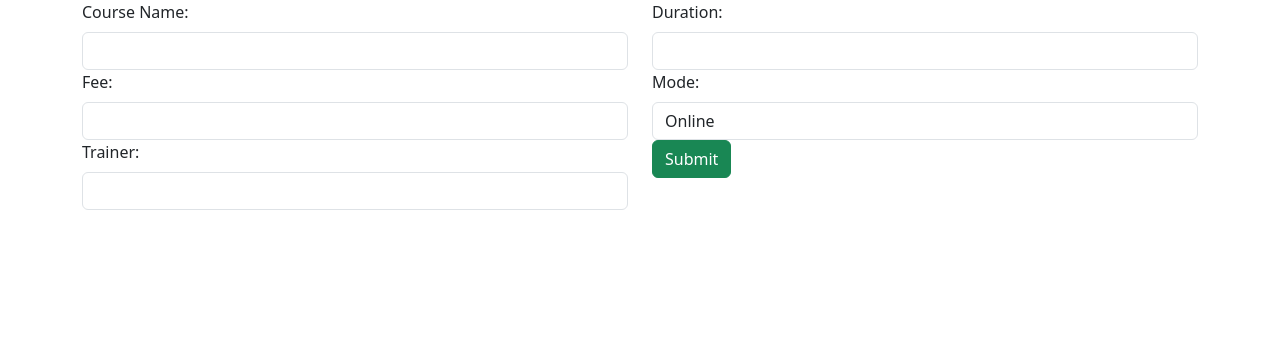
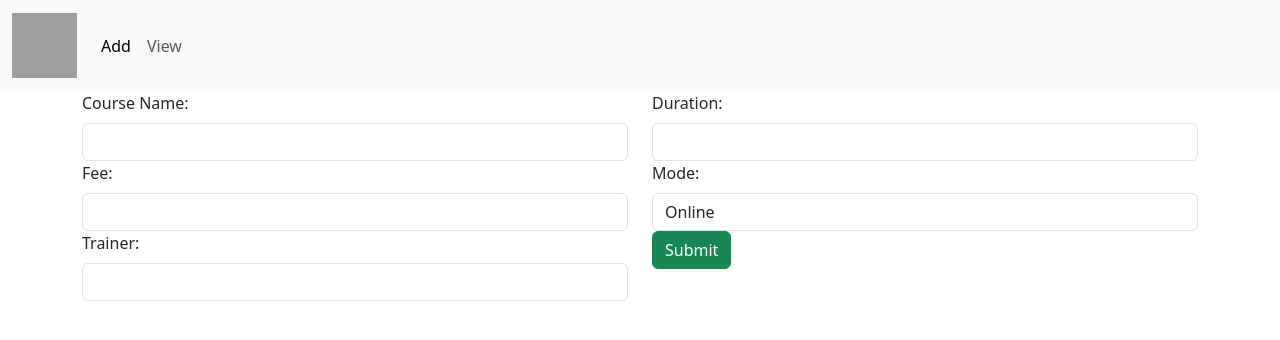
Before and after one commit to sumedhacp/course-management--react-app, a React (Vite) app: page / in a window 1280 px wide. Shown: the top 340 px of the page. Built offline with nearby package versions, Linux system fonts and the light colour scheme; grey boxes are pictures that could not be loaded.

Commit message:
commited

```diff
--- a/src/components/InsertCourse.jsx
+++ b/src/components/InsertCourse.jsx
@@ -1,9 +1,10 @@
 import React from 'react'
+import NavigationBar from './NavigationBar'
 
 const InsertCourse = () => {
     return (
         <div>
-
+<NavigationBar />
             <div className="container">
                 <div className="row">
                     <div className="col col-12 col-sm-12 col-md-12 col-lg-12 col-xl-12 col-xxl-12">
--- a/src/components/VwCourse.jsx
+++ b/src/components/VwCourse.jsx
@@ -1,5 +1,6 @@
 import axios from 'axios'
 import React, { useEffect, useState } from 'react'
+import NavigationBar from './NavigationBar'
 
 const VwCourse = () => {
 
@@ -23,7 +24,7 @@ const VwCourse = () => {
 
     return (
         <div>
-
+<NavigationBar />
             <div className="container">
                 <div className="row">
                     <div className="col col-12 col-sm-12 col-md-12 col-lg-12 col-xl-12 col-xxl-12">
```
